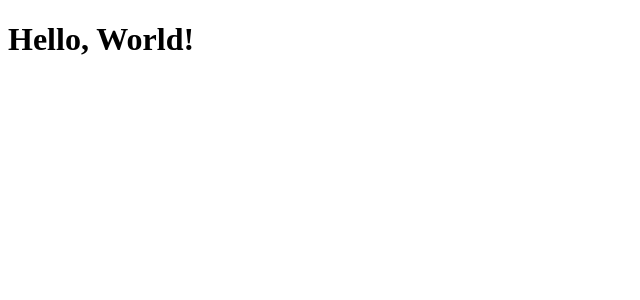
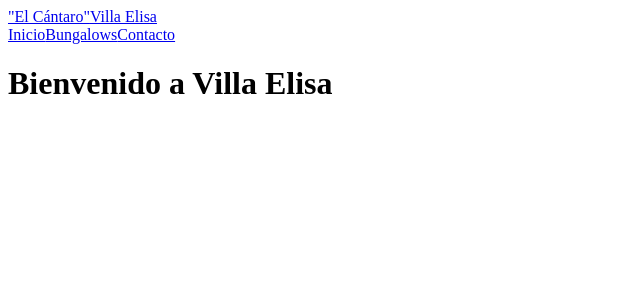
Before and after one commit to TomiZ72/bungalows-elcantaro, a React (Vite) app: page / in a window 1280 px wide. Shown: the top 300 px of the page, without its empty margins (0-640 px from the left). Built offline with nearby package versions, Linux system fonts and the light colour scheme.

Commit message:
add: routes and views.

```diff
--- a/package.json
+++ b/package.json
@@ -11,7 +11,8 @@
   },
   "dependencies": {
     "react": "^19.2.8",
-    "react-dom": "^19.2.8"
+    "react-dom": "^19.2.8",
+    "react-router-dom": "^7.18.3"
   },
   "devDependencies": {
     "@eslint/js": "^10.0.1",
--- a/src/App.jsx
+++ b/src/App.jsx
@@ -1,6 +1,22 @@
+
+import { Link, Route, Routes } from 'react-router-dom';
+import { Home } from './views/Home.jsx'
+import { Bungalows } from './views/Bungalows.jsx'
+import { Contact } from './views/Contact.jsx'
+import { NotFound } from './views/NotFound.jsx'
+import { Header } from './components/Header.jsx'
+
 const App = () => {
   return (
-    <h1>Hello, World!</h1>
+    <>
+      <Header />
+      <Routes>
+        <Route path="/" element={<Home />} />
+        <Route path="/bungalows" element={<Bungalows />} />
+        <Route path="/contacto" element={<Contact />} />
+        <Route path="*" element={<NotFound />} />
+      </Routes>
+    </>
   )
 }
 export { App }
--- a/src/components/Header.jsx
+++ b/src/components/Header.jsx
@@ -0,0 +1,28 @@
+import { Link, NavLink } from 'react-router-dom'
+const Header = () => {
+    return (
+        <header className="site-header">
+            <div className="header-container">
+                <Link to="/" className="header-brand">
+                    "El Cántaro"
+                    <span>Villa Elisa</span>
+                </Link>
+
+                <nav className="header-nav" aria-label="Navegación principal">
+                    <NavLink to="/" end className="header-link">
+                        Inicio
+                    </NavLink>
+
+                    <NavLink to="/bungalows" className="header-link">
+                        Bungalows
+                    </NavLink>
+
+                    <NavLink to="/contacto" className="header-link">
+                        Contacto
+                    </NavLink>
+                </nav>
+            </div>
+        </header>
+    )
+};
+export { Header }
--- a/src/components/data/bungalowsData.js
+++ b/src/data/bungalowsData.js
@@ -40,3 +40,4 @@ const bungalowsData = [
         smokingAllowed: false,
     },
 ]
+export { bungalowsData }
--- a/src/main.jsx
+++ b/src/main.jsx
@@ -1,3 +1,5 @@
+import { Link, Route, Routes } from 'react-router-dom';
+import { BrowserRouter } from 'react-router-dom'
 import { StrictMode } from 'react'
 import { createRoot } from 'react-dom/client'
 import './styles/index.css'
@@ -5,6 +7,8 @@ import { App } from './App.jsx'
 
 createRoot(document.getElementById('root')).render(
   <StrictMode>
-    <App />
+    <BrowserRouter>
+      <App />
+    </BrowserRouter>
   </StrictMode>,
 )
--- /dev/null
+++ b/src/views/Bungalows.jsx
@@ -0,0 +1,6 @@
+const Bungalows = () => {
+    return (
+        <h1>Bungalows</h1>
+    )
+}
+export { Bungalows }
--- /dev/null
+++ b/src/views/Contact.jsx
@@ -0,0 +1,6 @@
+const Contact = () => {
+    return (
+        <h1>Contact</h1>
+    )
+}
+export { Contact }
--- /dev/null
+++ b/src/views/Home.jsx
@@ -0,0 +1,8 @@
+const Home = () => {
+    return (
+        <h1>
+            Bienvenido a Villa Elisa
+        </h1>
+    )
+}
+export { Home }
--- /dev/null
+++ b/src/views/NotFound.jsx
@@ -0,0 +1,6 @@
+const NotFound = () => {
+    return (
+        <h1>404 Not Found</h1>
+    )
+}
+export { NotFound }
```
Also changed, not shown: src/data/complexData.js (renamed from src/components/data/complexData.js), 1 other file (tests, documents, lock files or other folders).
